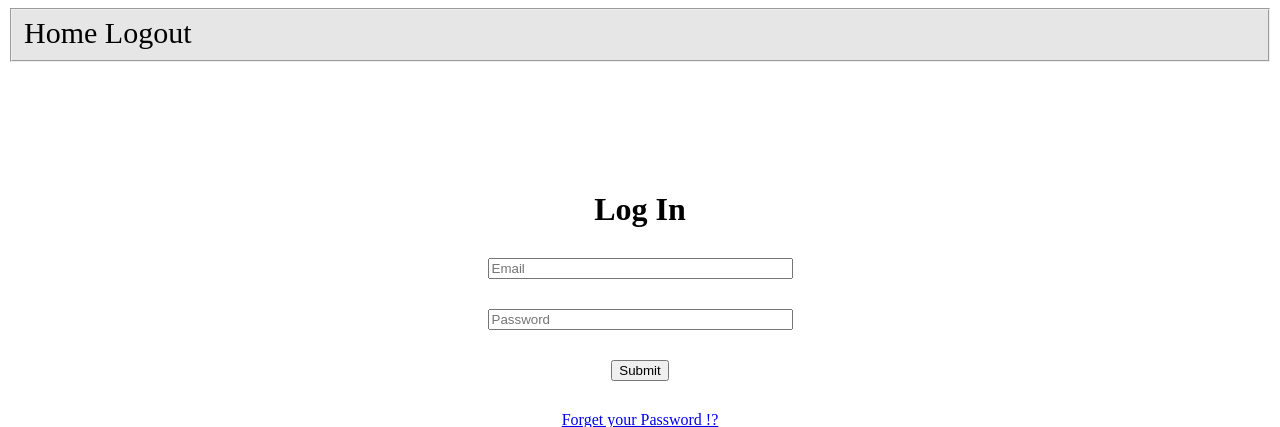
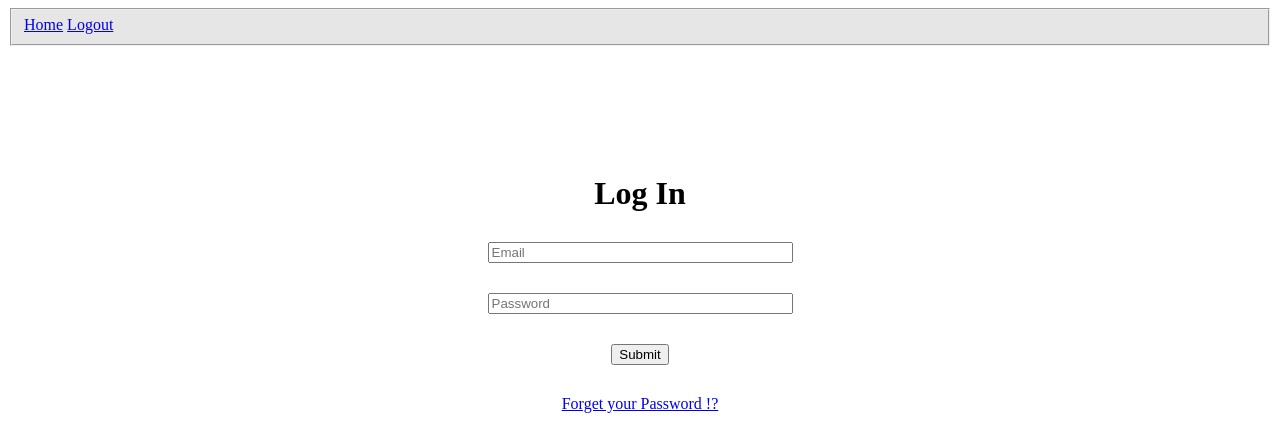
Before and after one commit to aminedachir/Website_with_flask, a Python web app: template app/templates/login.html in a window 1280 px wide. Shown: the top 427 px of the page. Run offline with Jinja, Linux system fonts and the light colour scheme; the template is opened without the code that fills it, so the values that code supplies are empty, except form fields; form fields are guessed from the names that the template uses.

Commit message:
login_user

```diff
--- a/app/routes.py
+++ b/app/routes.py
@@ -1,6 +1,6 @@
 from flask import render_template, redirect
 from flask.helpers import flash
-from flask_login import current_user
+from flask_login import current_user, login_user, logout_user
 from app import app
 from werkzeug.security import generate_password_hash, check_password_hash
 from app import db
@@ -22,9 +22,10 @@ def login():
                 return redirect('/index')
         elif ((form.email.data) == 'admin' and (form.password.data) == 'admin' ):
             return redirect('/index')
-
         else:
             return "INVALID username or password Try again"
+        login_user(user)
+        return redirect('/index'))
     return render_template('login.html', title='Sign In', form=form)
 
 @app.route('/index')
--- a/app/templates/base.html
+++ b/app/templates/base.html
@@ -13,13 +13,13 @@
     <body>
         <fieldset>
             <div>
-                <a href="{{('/index')}}" class="link__">Home </a>
+                <a href="{{('/index') }}">Home</a>
                 {% if current_user.is_anonymous %}
-                <a href="{{('/login')}}" class="link__">Login </a>
+                <a href="{{('/login') }}">Login</a>
                 <a href="{{('/multiplication')}}" class="link__"> multiplication </a>
                 <a href="{{('/division')}}" class="link__"> division </a>
                 {% else %}
-                <a href="{{('/logout')}}" class="link__">Logout</a>
+                <a href="{{('/logout') }}">Logout</a>
                 {% endif %}
             </div>
         </fieldset>
--- a/app/templates/index.html
+++ b/app/templates/index.html
@@ -1,8 +1,5 @@
 {% extends 'base.html' %}
 
-{% block title %}
-    {{title}}
-{% endblock %}
 
 {% block content %}
 
```
